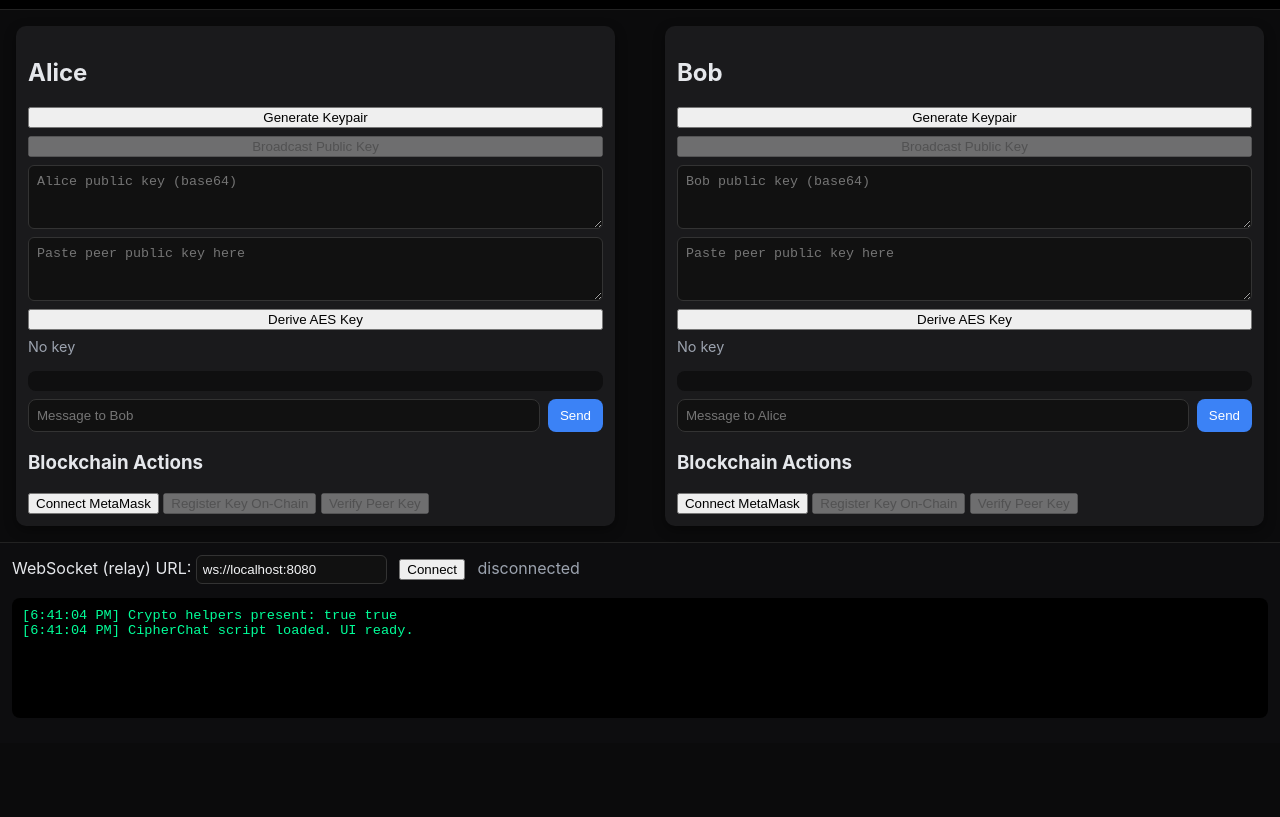
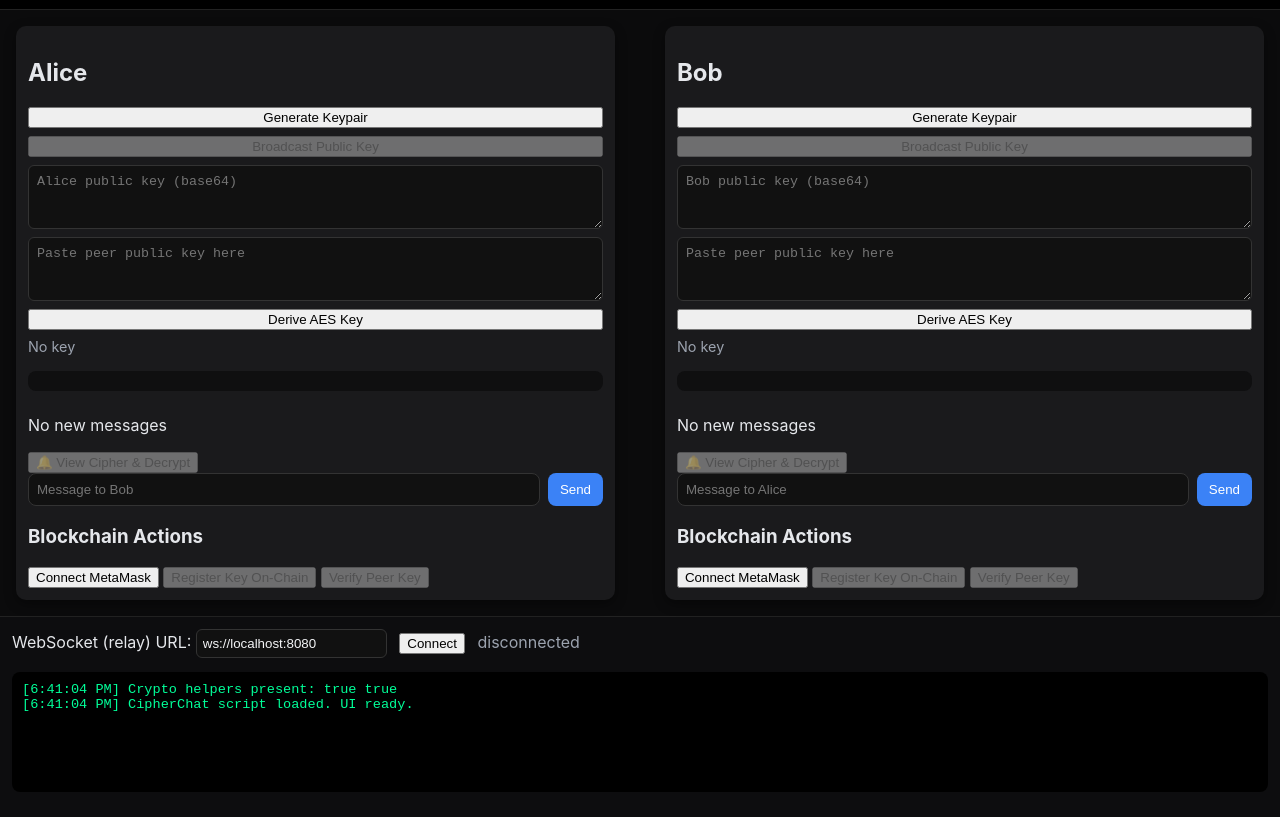
Before and after one commit to Namoj-design/AES-Project, a plain HTML site: page client/index.html in a window 1280 px wide. Shown: the part 62-879 px from the top of the page. Before the commit the page ends 805 px from the top, so only its background shows below. Drawn offline with Linux system fonts and the light colour scheme.

Commit message:
notification button added

```diff
--- a/client/index.html
+++ b/client/index.html
@@ -28,6 +28,11 @@
 
       <div class="chat" id="left-chat"></div>
 
+      <div class="notification-area">
+        <p id="left-notify" class="notify-text">No new messages</p>
+        <button id="left-decrypt-btn" disabled>🔔 View Cipher & Decrypt</button>
+      </div>
+
       <div class="composer">
         <input id="left-input" placeholder="Message to Bob">
         <button id="left-send" disabled>Send</button>
@@ -54,6 +59,11 @@
       </div>
 
       <div class="chat" id="right-chat"></div>
+
+      <div class="notification-area">
+        <p id="right-notify" class="notify-text">No new messages</p>
+        <button id="right-decrypt-btn" disabled>🔔 View Cipher & Decrypt</button>
+      </div>
 
       <div class="composer">
         <input id="right-input" placeholder="Message to Alice">
```
